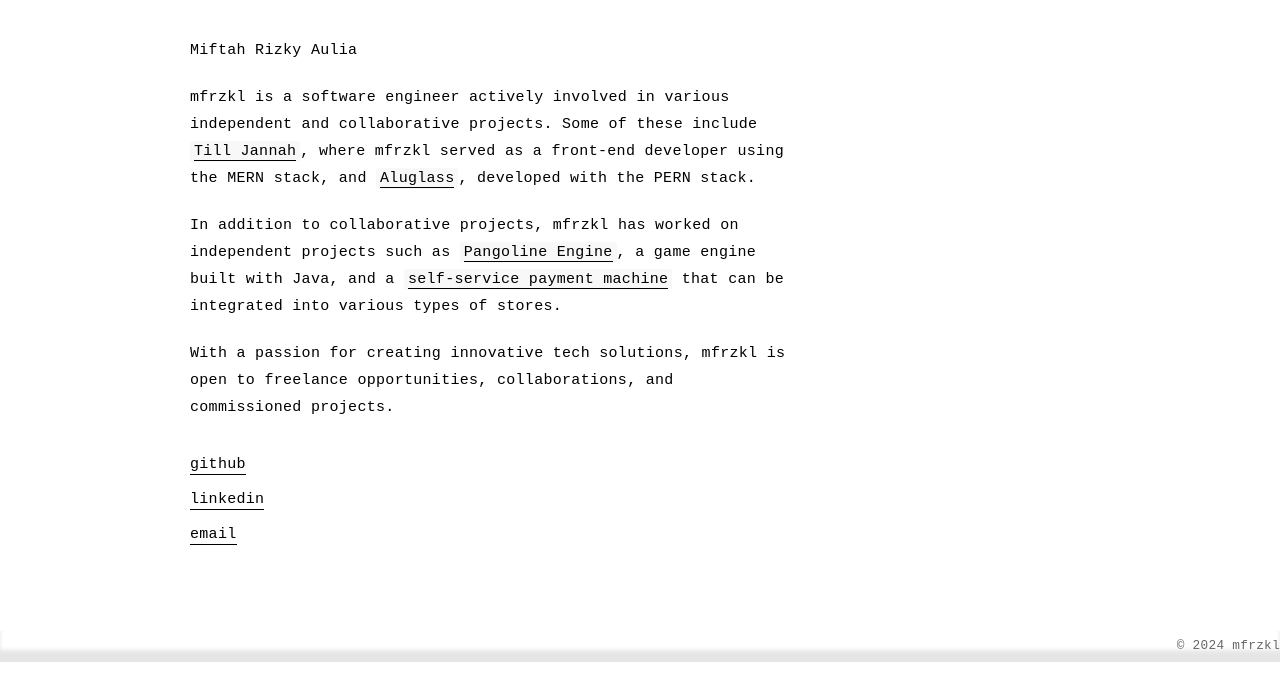
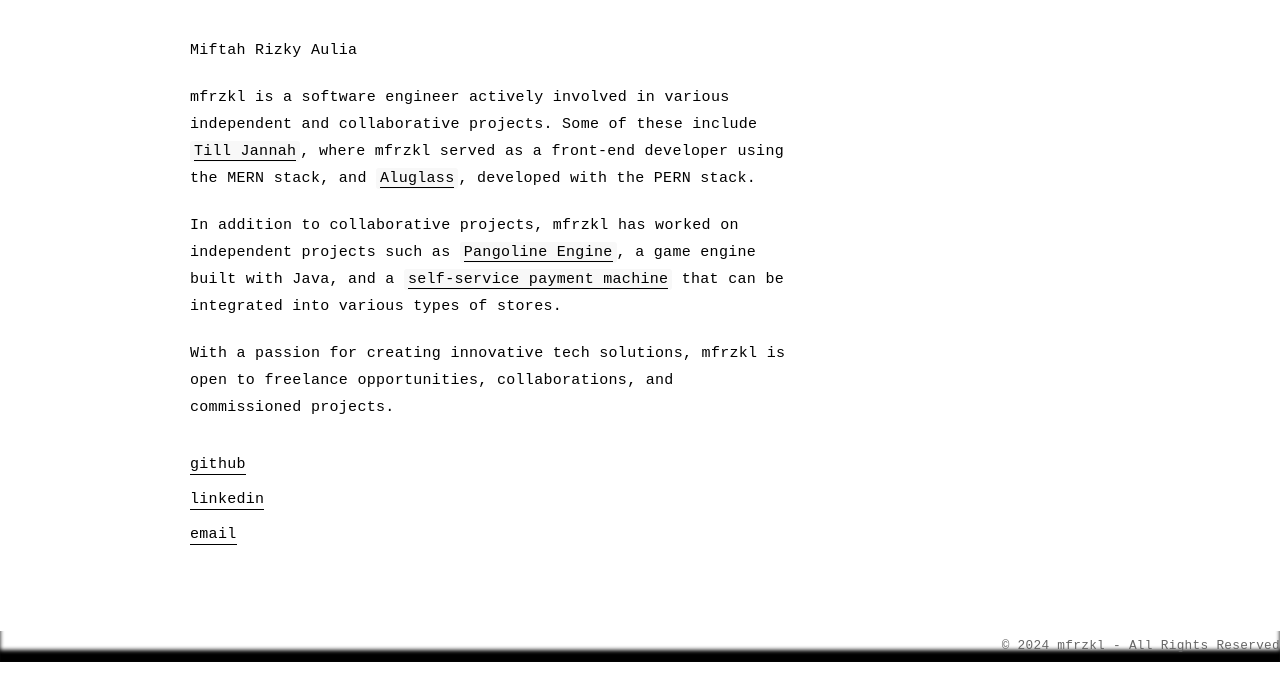
Before and after one commit to mfrzkl/yellow, a plain HTML site: page index.html in a window 1280 px wide. Shown: the part 138-838 px from the top of the page. Drawn offline with Linux system fonts and the light colour scheme; a web font is replaced by a local one.

Commit message:
Update index.html

```diff
--- a/index.html
+++ b/index.html
@@ -110,7 +110,7 @@
             font-size: 0.85em;
             color: #666;
             padding: 4px 0;
-            box-shadow: inset 0 -12px 4px rgba(0, 0, 0, 0.1); /* Shadow inset di bagian bawah */
+            box-shadow: inset 0 -12px 4px rgba(0, 0, 0, 5); /* Shadow inset di bagian bawah */
             z-index: 10;
         }
 
@@ -239,7 +239,7 @@
     </div>
 
     <div class="sticky-nav">
-        © 2024 mfrzkl
+        © 2024 mfrzkl - All Rights Reserved
     </div>
 
     <script>
```
